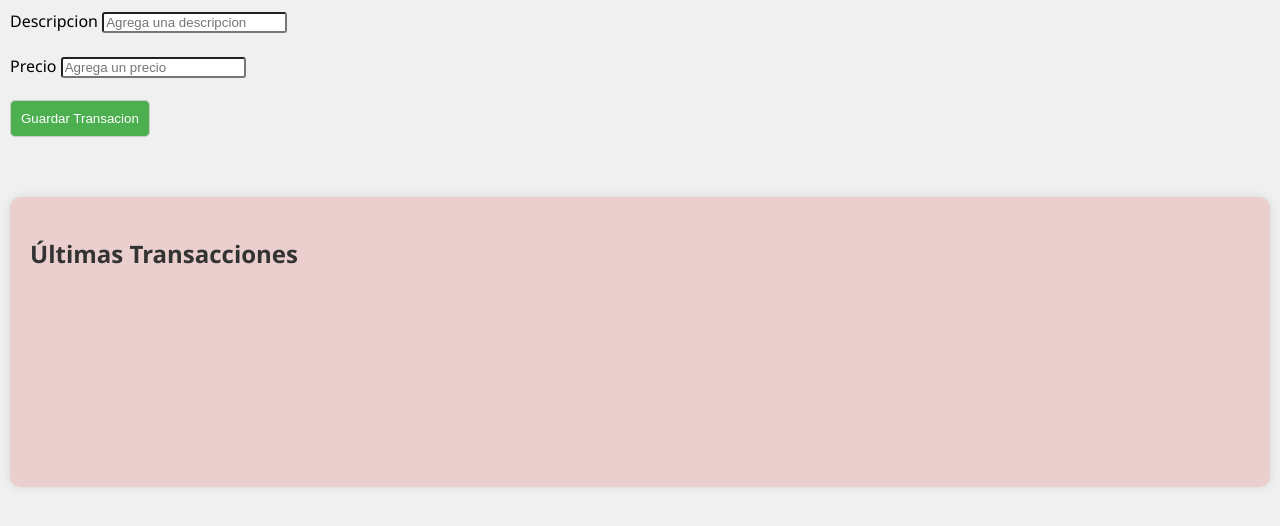
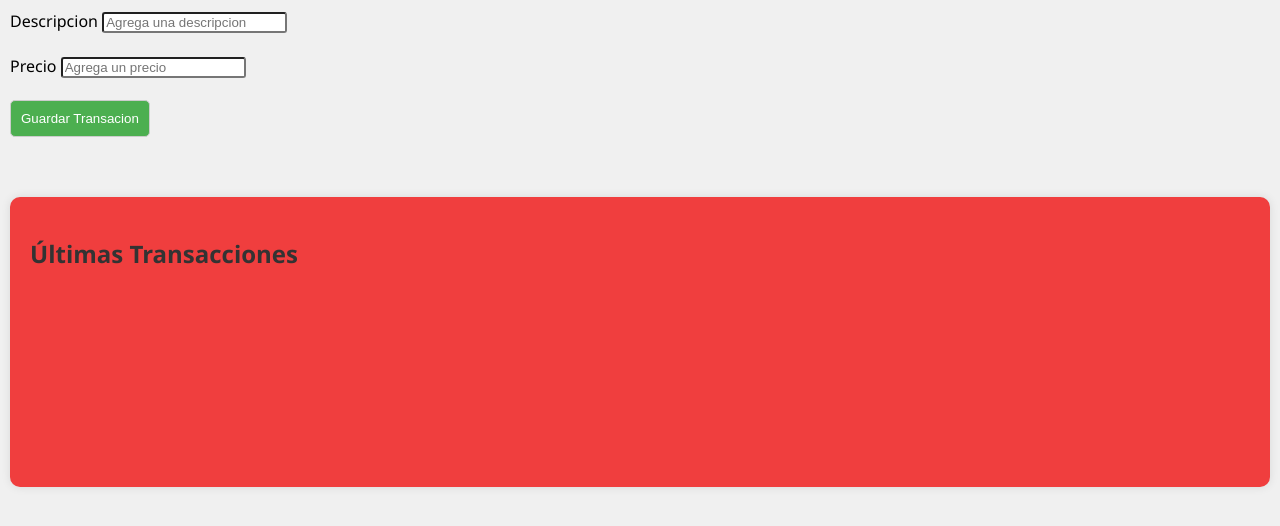
Before and after one commit to JulianGergolet/IntegradorINGSW3, a website: page Frontend/index.html in a window 1280 px wide. Drawn offline with Linux system fonts and the light colour scheme.

Commit message:
cambio color

```diff
--- a/Frontend/style.css
+++ b/Frontend/style.css
@@ -63,7 +63,7 @@ button:hover {
 }
 
 #ultimasTransacciones {
-    background-color: #ebcece;
+    background-color: #f03e3e;
     padding: 20px;
     height: 250px;
     margin-top: 50px;
```
